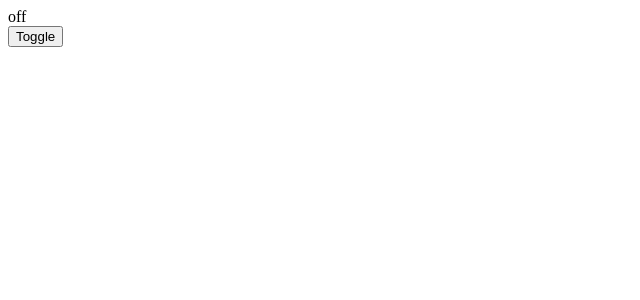
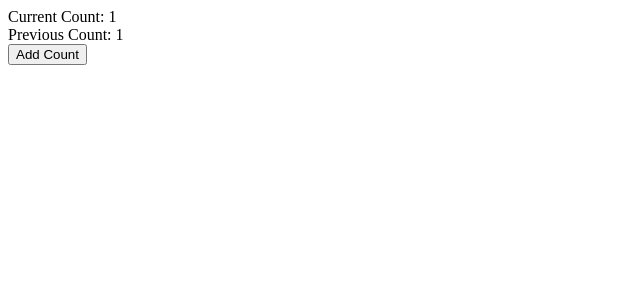
Before and after one commit to wuwenbang/lemon-hooks, a React (Vite) app: page / in a window 1280 px wide. Shown: the top 300 px of the page, without its empty margins (0-640 px from the left). Built offline with nearby package versions, Linux system fonts and the light colour scheme.

Commit message:
Add useToggle hook

```diff
--- /dev/null
+++ b/src/components/TestUsePrevious.tsx
@@ -0,0 +1,14 @@
+import { useState } from 'react';
+import usePrevious from 'src/hooks/usePrevious';
+
+export default function TestUsePrevious() {
+  const [count, setCount] = useState(1);
+  const previous = usePrevious(count);
+  return (
+    <div>
+      <div> Current Count: {count}</div>
+      <div> Previous Count: {previous}</div>
+      <button onClick={() => setCount((x) => x + 1)}>Add Count</button>
+    </div>
+  );
+}
--- /dev/null
+++ b/src/hooks/usePrevious.ts
@@ -0,0 +1,11 @@
+import { useEffect, useRef } from 'react';
+
+export default function usePrevious<T>(state: T) {
+  const ref = useRef(state);
+
+  useEffect(() => {
+    ref.current = state;
+  }, [state]);
+
+  return ref.current;
+}
--- a/src/main.tsx
+++ b/src/main.tsx
@@ -5,6 +5,7 @@ import TestuseLocalStorageState from './components/TestUseLocalStorage';
 import TestUseDebounce from './components/TestUseDebounce';
 import TestUseHover from './components/TestUseHover';
 import TestUseToggle from './components/TestUseToggle';
+import TestUsePrevious from './components/TestUsePrevious';
 
 ReactDOM.render(
   <>
@@ -13,7 +14,8 @@ ReactDOM.render(
     {/* <TestuseLocalStorageState /> */}
     {/* <TestUseDebounce /> */}
     {/* <TestUseHover /> */}
-    <TestUseToggle />
+    {/* <TestUseToggle /> */}
+    <TestUsePrevious />
   </>,
   document.getElementById('root')
 );
```
